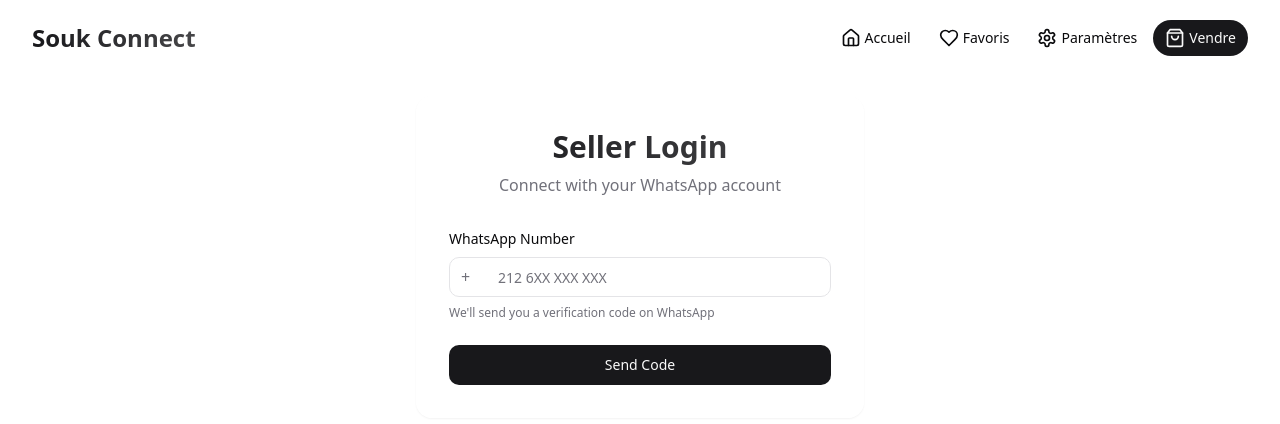
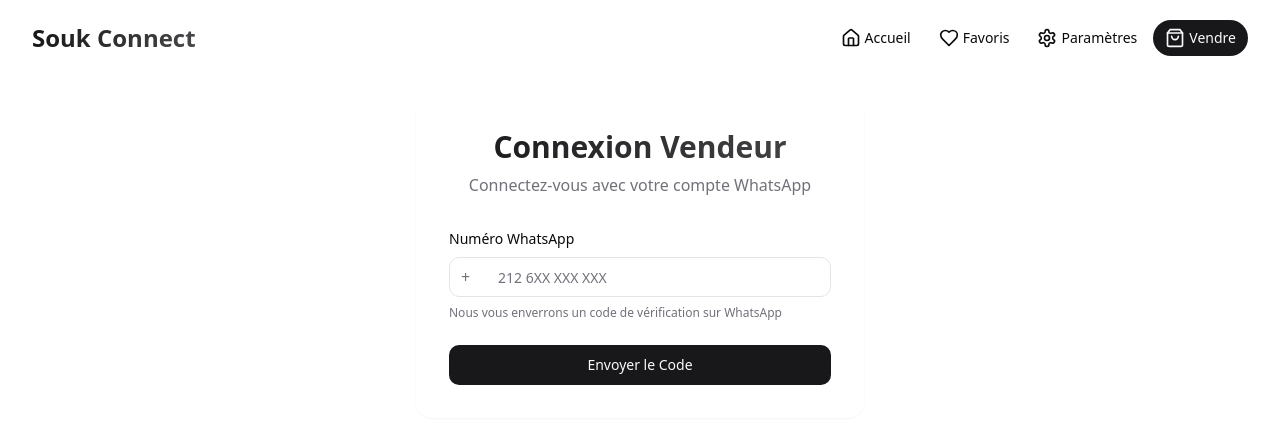
Before and after one commit to abdelmjidw/vendor-customer-breeze, a React (Vite) app: page /seller/dashboard in a window 1280 px wide. Shown: the top 424 px of the page. Built offline with nearby package versions, Linux system fonts and the light colour scheme.

Commit message:
Fix: Translate seller login and home page
Translate the seller login and home page content to support the selected language.

```diff
--- a/src/pages/Seller/Dashboard.tsx
+++ b/src/pages/Seller/Dashboard.tsx
@@ -1,4 +1,5 @@
-import { useState, useEffect } from "react";
+
+import { useState, useEffect, useContext } from "react";
 import { Link, useNavigate } from "react-router-dom";
 import Navbar from "@/components/Navbar";
 import { Button } from "@/components/ui/button";
@@ -34,6 +35,7 @@ import {
 import { ProductProps } from "@/components/ProductCard";
 import { toast } from "sonner";
 import { useWhatsAppAuth } from "@/hooks/useWhatsAppAuth";
+import { LanguageContext, Language } from "@/App";
 
 // Mock data for demonstration
 const mockSellerProducts: ProductProps[] = [
@@ -68,6 +70,7 @@ const mockSellerProducts: ProductProps[] = [
 ];
 
 const SellerDashboard = () => {
+  const { language } = useContext(LanguageContext);
   const {
     isAuthenticated,
     isLoading,
@@ -105,24 +108,222 @@ const SellerDashboard = () => {
 
   const handleDeleteProduct = (id: string) => {
     setProducts((prev) => prev.filter((product) => product.id !== id));
-    toast.success("Product deleted successfully");
+    toast.success(getTranslatedText("productDeletedSuccess"));
   };
 
   const filteredProducts = products.filter((product) =>
     product.title.toLowerCase().includes(searchTerm.toLowerCase())
   );
 
+  // Translation function
+  const getTranslatedText = (key: string) => {
+    const translations: Record<string, Record<string, string>> = {
+      sellerLogin: {
+        fr: "Connexion Vendeur",
+        ar: "تسجيل دخول البائع",
+        en: "Seller Login"
+      },
+      connectWhatsApp: {
+        fr: "Connectez-vous avec votre compte WhatsApp",
+        ar: "تواصل مع حساب الواتساب الخاص بك",
+        en: "Connect with your WhatsApp account"
+      },
+      whatsAppNumber: {
+        fr: "Numéro WhatsApp",
+        ar: "رقم الواتساب",
+        en: "WhatsApp Number"
+      },
+      sendCode: {
+        fr: "Envoyer le Code",
+        ar: "إرسال الرمز",
+        en: "Send Code"
+      },
+      sendingCode: {
+        fr: "Envoi du code...",
+        ar: "جاري إرسال الرمز...",
+        en: "Sending code..."
+      },
+      verificationCode: {
+        fr: "Code de Vérification",
+        ar: "رمز التحقق",
+        en: "Verification Code"
+      },
+      enterCode: {
+        fr: "Entrez le code à 6 chiffres",
+        ar: "أدخل الرمز المكون من 6 أرقام",
+        en: "Enter the 6-digit code"
+      },
+      codeInfo: {
+        fr: "Entrez le code envoyé à +",
+        ar: "أدخل الرمز المرسل إلى +",
+        en: "Enter the code sent to +"
+      },
+      changeNumber: {
+        fr: "Changer de numéro",
+        ar: "تغيير الرقم",
+        en: "Change number"
+      },
+      resendCode: {
+        fr: "Renvoyer le code",
+        ar: "إعادة إرسال الرمز",
+        en: "Resend code"
+      },
+      verifying: {
+        fr: "Vérification...",
+        ar: "جاري التحقق...",
+        en: "Verifying..."
+      },
+      login: {
+        fr: "Se Connecter",
+        ar: "تسجيل الدخول",
+        en: "Login"
+      },
+      sellerDashboard: {
+        fr: "Tableau de Bord Vendeur",
+        ar: "لوحة تحكم البائع",
+        en: "Seller Dashboard"
+      },
+      manageProducts: {
+        fr: "Gérez vos produits et votre boutique",
+        ar: "إدارة منتجاتك ومتجرك",
+        en: "Manage your products and store"
+      },
+      logout: {
+        fr: "Déconnexion",
+        ar: "تسجيل الخروج",
+        en: "Logout"
+      },
+      addProduct: {
+        fr: "Ajouter un Produit",
+        ar: "إضافة منتج",
+        en: "Add Product"
+      },
+      products: {
+        fr: "Produits",
+        ar: "المنتجات",
+        en: "Products"
+      },
+      profile: {
+        fr: "Profil",
+        ar: "الملف الشخصي",
+        en: "Profile"
+      },
+      searchProducts: {
+        fr: "Rechercher des produits...",
+        ar: "البحث عن المنتجات...",
+        en: "Search products..."
+      },
+      noProductsFound: {
+        fr: "Aucun produit trouvé",
+        ar: "لم يتم العثور على منتجات",
+        en: "No products found"
+      },
+      tryDifferentSearch: {
+        fr: "Essayez un terme de recherche différent",
+        ar: "جرب مصطلح بحث مختلف",
+        en: "Try a different search term"
+      },
+      startAddingProducts: {
+        fr: "Commencez à ajouter des produits à votre boutique",
+        ar: "ابدأ بإضافة منتجات إلى متجرك",
+        en: "Start adding products to your store"
+      },
+      addFirstProduct: {
+        fr: "Ajoutez Votre Premier Produit",
+        ar: "أضف منتجك الأول",
+        en: "Add Your First Product"
+      },
+      product: {
+        fr: "Produit",
+        ar: "المنتج",
+        en: "Product"
+      },
+      category: {
+        fr: "Catégorie",
+        ar: "الفئة",
+        en: "Category"
+      },
+      price: {
+        fr: "Prix",
+        ar: "السعر",
+        en: "Price"
+      },
+      actions: {
+        fr: "Actions",
+        ar: "الإجراءات",
+        en: "Actions"
+      },
+      storeInfo: {
+        fr: "Informations sur la Boutique",
+        ar: "معلومات المتجر",
+        en: "Store Information"
+      },
+      storeName: {
+        fr: "Nom de la Boutique",
+        ar: "اسم المتجر",
+        en: "Store Name"
+      },
+      location: {
+        fr: "Emplacement",
+        ar: "الموقع",
+        en: "Location"
+      },
+      saveChanges: {
+        fr: "Enregistrer les Modifications",
+        ar: "حفظ التغييرات",
+        en: "Save Changes"
+      },
+      deleteProduct: {
+        fr: "Supprimer le Produit",
+        ar: "حذف المنتج",
+        en: "Delete Product"
+      },
+      deleteConfirmation: {
+        fr: "Êtes-vous sûr de vouloir supprimer ce produit ? Cette action ne peut pas être annulée.",
+        ar: "هل أنت متأكد من أنك تريد حذف هذا المنتج؟ لا يمكن التراجع عن هذا الإجراء.",
+        en: "Are you sure you want to delete this product? This action cannot be undone."
+      },
+      cancel: {
+        fr: "Annuler",
+        ar: "إلغاء",
+        en: "Cancel"
+      },
+      delete: {
+        fr: "Supprimer",
+        ar: "حذف",
+        en: "Delete"
+      },
+      productDeletedSuccess: {
+        fr: "Produit supprimé avec succès",
+        ar: "تم حذف المنتج بنجاح",
+        en: "Product deleted successfully"
+      },
+      profileUpdated: {
+        fr: "Profil mis à jour",
+        ar: "تم تحديث الملف الشخصي",
+        en: "Profile updated"
+      },
+      newCodeSent: {
+        fr: "Nouveau code envoyé",
+        ar: "تم إرسال رمز جديد",
+        en: "New code sent"
+      }
+    };
+
+    return translations[key]?.[language] || translations[key]?.en || key;
+  };
+
   if (!isAuthenticated) {
     return (
       <div className="min-h-screen">
         <Navbar />
 
-        <main className="container-custom pt-24 pb-16 animate-enter">
+        <main className={`container-custom pt-24 pb-16 animate-enter ${language === 'ar' ? 'rtl' : ''}`}>
           <div className="max-w-md mx-auto glass rounded-2xl p-8">
             <div className="text-center mb-8">
-              <h1 className="text-3xl font-bold mb-2 text-gradient">Seller Login</h1>
+              <h1 className="text-3xl font-bold mb-2 text-gradient">{getTranslatedText("sellerLogin")}</h1>
               <p className="text-muted-foreground">
-                Connect with your WhatsApp account
+                {getTranslatedText("connectWhatsApp")}
               </p>
             </div>
 
@@ -130,7 +331,7 @@ const SellerDashboard = () => {
               <form onSubmit={handleLogin} className="space-y-6">
                 <div className="space-y-2">
                   <label htmlFor="phone" className="block text-sm font-medium">
-                    WhatsApp Number
+                    {getTranslatedText("whatsAppNumber")}
                   </label>
                   <div className="relative">
                     <Input
@@ -147,7 +348,9 @@ const SellerDashboard = () => {
                     </span>
                   </div>
                   <p className="text-xs text-muted-foreground">
-                    We'll send you a verification code on WhatsApp
+                    {language === 'ar' ? 'سنرسل لك رمز تحقق على واتساب' :
+                     language === 'fr' ? 'Nous vous enverrons un code de vérification sur WhatsApp' :
+                     "We'll send you a verification code on WhatsApp"}
                   </p>
                 </div>
 
@@ -156,20 +359,20 @@ const SellerDashboard = () => {
                   className="w-full btn-whatsapp"
                   disabled={isLoading}
                 >
-                  {isLoading ? "Sending code..." : "Send Code"}
+                  {isLoading ? getTranslatedText("sendingCode") : getTranslatedText("sendCode")}
                 </Button>
               </form>
             ) : (
               <form onSubmit={handleVerify} className="space-y-6">
                 <div className="space-y-2">
                   <label htmlFor="code" className="block text-sm font-medium">
-                    Verification Code
+                    {getTranslatedText("verificationCode")}
                   </label>
                   <div className="relative">
                     <Input
                       id="code"
                       type={showPassword ? "text" : "password"}
-                      placeholder="Enter the 6-digit code"
+                      placeholder={getTranslatedText("enterCode")}
                       value={verificationCode}
                       onChange={(e) => setVerificationCode(e.target.value)}
                       className="pr-10"
@@ -188,7 +391,7 @@ const SellerDashboard = () => {
                     </button>
                   </div>
                   <p className="text-xs text-muted-foreground">
-                    Enter the code sent to +{phoneNumber}
+                    {getTranslatedText("codeInfo")}{phoneNumber}
                   </p>
                 </div>
 
@@ -198,7 +401,7 @@ const SellerDashboard = () => {
                     className="text-sm text-muted-foreground hover:text-foreground"
                     onClick={() => setPhoneNumber("")}
                   >
-                    Change number
+                    {getTranslatedText("changeNumber")}
                   </button>
                   <button
                     type="button"
@@ -206,10 +409,10 @@ const SellerDashboard = () => {
                     onClick={async () => {
                       await handleSendCode();
                       setVerificationCode("");
-                      toast.info("New code sent");
+                      toast.info(getTranslatedText("newCodeSent"));
                     }}
                   >
-                    Resend code
+                    {getTranslatedText("resendCode")}
                   </button>
                 </div>
 
@@ -218,7 +421,7 @@ const SellerDashboard = () => {
                   className="w-full"
                   disabled={isLoading}
                 >
-                  {isLoading ? "Verifying..." : "Login"}
+                  {isLoading ? getTranslatedText("verifying") : getTranslatedText("login")}
                 </Button>
               </form>
             )}
@@ -229,15 +432,15 @@ const SellerDashboard = () => {
   }
 
   return (
-    <div className="min-h-screen">
+    <div className={`min-h-screen ${language === 'ar' ? 'rtl' : ''}`}>
       <Navbar />
 
       <main className="container-custom pt-24 pb-16 animate-enter">
         <div className="flex flex-col md:flex-row justify-between items-start md:items-center gap-4 mb-8">
           <div>
-            <h1 className="text-3xl font-bold text-gradient">Seller Dashboard</h1>
+            <h1 className="text-3xl font-bold text-gradient">{getTranslatedText("sellerDashboard")}</h1>
             <p className="text-muted-foreground">
-              Manage your products and store
+              {getTranslatedText("manageProducts")}
             </p>
           </div>
 
@@ -246,12 +449,12 @@ const SellerDashboard = () => {
               variant="outline"
               onClick={handleLogout}
             >
-              Logout
+              {getTranslatedText("logout")}
             </Button>
             <Button asChild>
               <Link to="/seller/add-product">
                 <Plus className="h-5 w-5 mr-2" />
-                Add Product
+                {getTranslatedText("addProduct")}
               </Link>
             </Button>
           </div>
@@ -261,10 +464,10 @@ const SellerDashboard = () => {
           <TabsList>
             <TabsTrigger value="products" className="flex items-center gap-2">
               <Package className="h-4 w-4" />
-              <span>Products</span>
+              <span>{getTranslatedText("products")}</span>
             </TabsTrigger>
             <TabsTrigger value="profile" className="flex items-center gap-2">
-              Profile
+              {getTranslatedText("profile")}
             </TabsTrigger>
           </TabsList>
 
@@ -274,7 +477,7 @@ const SellerDashboard = () => {
                 <Search className="absolute left-3 top-1/2 transform -translate-y-1/2 text-muted-foreground h-4 w-4" />
                 <Input
                   type="text"
-                  placeholder="Search products..."
+                  placeholder={getTranslatedText("searchProducts")}
                   value={searchTerm}
                   onChange={(e) => setSearchTerm(e.target.value)}
                   className="pl-10"
@@ -283,7 +486,7 @@ const SellerDashboard = () => {
               <Button asChild>
                 <Link to="/seller/add-product">
                   <Plus className="h-5 w-5 mr-2" />
-                  Add Product
+                  {getTranslatedText("addProduct")}
                 </Link>
               </Button>
             </div>
@@ -293,15 +496,15 @@ const SellerDashboard = () => {
                 <div className="mx-auto w-12 h-12 rounded-full bg-secondary flex items-center justify-center mb-4">
                   <AlertCircle className="h-6 w-6" />
                 </div>
-                <h3 className="text-lg font-medium mb-2">No products found</h3>
+                <h3 className="text-lg font-medium mb-2">{getTranslatedText("noProductsFound")}</h3>
                 <p className="text-muted-foreground mb-6">
-                  {searchTerm ? "Try a different search term" : "Start adding products to your store"}
+                  {searchTerm ? getTranslatedText("tryDifferentSearch") : getTranslatedText("startAddingProducts")}
                 </p>
                 {!searchTerm && (
                   <Button asChild>
                     <Link to="/seller/add-product">
                       <Plus className="h-5 w-5 mr-2" />
-                      Add Your First Product
+                      {getTranslatedText("addFirstProduct")}
                     </Link>
                   </Button>
                 )}
@@ -311,10 +514,10 @@ const SellerDashboard = () => {
                 <Table>
                   <TableHeader>
                     <TableRow>
-                      <TableHead>Product</TableHead>
-                      <TableHead className="hidden md:table-cell">Category</TableHead>
-                      <TableHead className="text-right">Price</TableHead>
-                      <TableHead className="text-right">Actions</TableHead>
+                      <TableHead>{getTranslatedText("product")}</TableHead>
+                      <TableHead className="hidden md:table-cell">{getTranslatedText("category")}</TableHead>
+                      <TableHead className="text-right">{getTranslatedText("price")}</TableHead>
+                      <TableHead className="text-right">{getTranslatedText("actions")}</TableHead>
                     </TableRow>
                   </TableHeader>
                   <TableBody>
@@ -366,9 +569,9 @@ const SellerDashboard = () => {
                               </DialogTrigger>
                               <DialogContent>
                                 <DialogHeader>
-                                  <DialogTitle>Delete Product</DialogTitle>
+                                  <DialogTitle>{getTranslatedText("deleteProduct")}</DialogTitle>
                                   <DialogDescription>
-                                    Are you sure you want to delete this product? This action cannot be undone.
+                                    {getTranslatedText("deleteConfirmation")}
                                   </DialogDescription>
                                 </DialogHeader>
                                 <DialogFooter>
@@ -376,13 +579,13 @@ const SellerDashboard = () => {
                                     variant="ghost"
                                     onClick={() => {}}
                                   >
-                                    Cancel
+                                    {getTranslatedText("cancel")}
                                   </Button>
                                   <Button
                                     variant="destructive"
                                     onClick={() => handleDeleteProduct(product.id)}
                                   >
-                                    Delete
+                                    {getTranslatedText("delete")}
                                   </Button>
                                 </DialogFooter>
                               </DialogContent>
@@ -400,11 +603,11 @@ const SellerDashboard = () => {
           <TabsContent value="profile">
             <div className="glass rounded-xl p-6 space-y-6">
               <div>
-                <h2 className="text-xl font-medium mb-4">Store Information</h2>
+                <h2 className="text-xl font-medium mb-4">{getTranslatedText("storeInfo")}</h2>
                 <div className="grid gap-4 sm:grid-cols-2">
                   <div className="space-y-2">
                     <label htmlFor="store-name" className="block text-sm font-medium">
-                      Store Name
+                      {getTranslatedText("storeName")}
                     </label>
                     <Input
                       id="store-name"
@@ -413,7 +616,7 @@ const SellerDashboard = () => {
                   </div>
                   <div className="space-y-2">
                     <label htmlFor="location" className="block text-sm font-medium">
-                      Location
+                      {getTranslatedText("location")}
                     </label>
                     <Input
                       id="location"
@@ -422,7 +625,7 @@ const SellerDashboard = () => {
                   </div>
                   <div className="space-y-2">
                     <label htmlFor="whatsapp" className="block text-sm font-medium">
-                      WhatsApp Number
+                      {getTranslatedText("whatsAppNumber")}
                     </label>
                     <div className="relative">
                       <Input
@@ -439,8 +642,8 @@ const SellerDashboard = () => {
               </div>
 
               <div className="pt-4 border-t">
-                <Button onClick={() => toast.success("Profile updated")}>
-                  Save Changes
+                <Button onClick={() => toast.success(getTranslatedText("profileUpdated"))}>
+                  {getTranslatedText("saveChanges")}
                 </Button>
               </div>
             </div>
```
